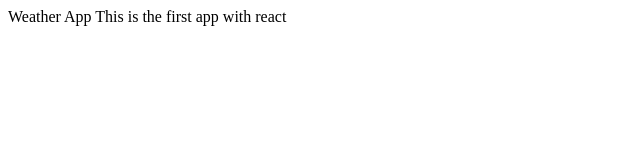
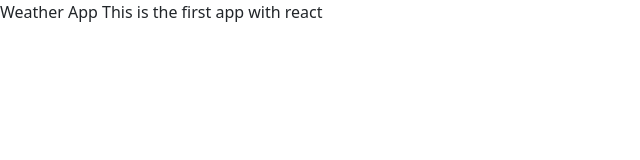
Before and after one commit to Zahra947/weather-app-react, a React (Create React App) app: page / in a window 1280 px wide. Shown: the top 160 px of the page, without its empty margins (0-640 px from the left). Built offline with nearby package versions, Linux system fonts and the light colour scheme.

Commit message:
added Bootstrap

```diff
--- a/package.json
+++ b/package.json
@@ -6,6 +6,7 @@
     "@testing-library/jest-dom": "^5.14.1",
     "@testing-library/react": "^11.2.7",
     "@testing-library/user-event": "^12.8.3",
+    "bootstrap": "^5.1.0",
     "react": "^17.0.2",
     "react-dom": "^17.0.2",
     "react-scripts": "4.0.3",
--- a/src/App.js
+++ b/src/App.js
@@ -1,10 +1,11 @@
-import './App.css';
+import "./App.css";
 
 export default function App() {
   return (
     <div className="App">
-      Weather App
-      This is the first app with react
+      <div className="contaiiner">
+        Weather App This is the first app with react
+      </div>
     </div>
   );
 }
```
Also changed, not shown: src/index.js (+7 -6 lines), 1 other file (tests, documents, lock files or other folders).
